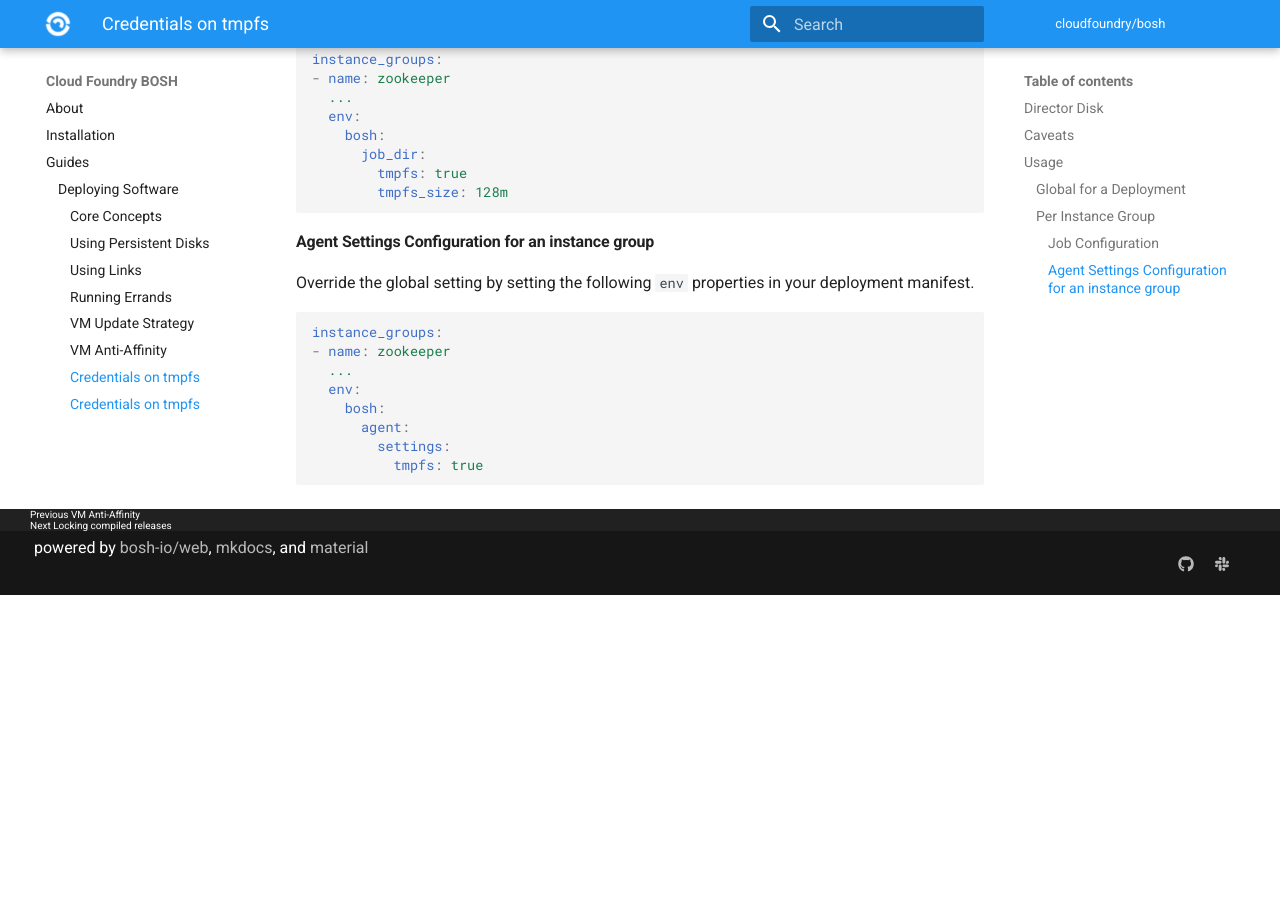
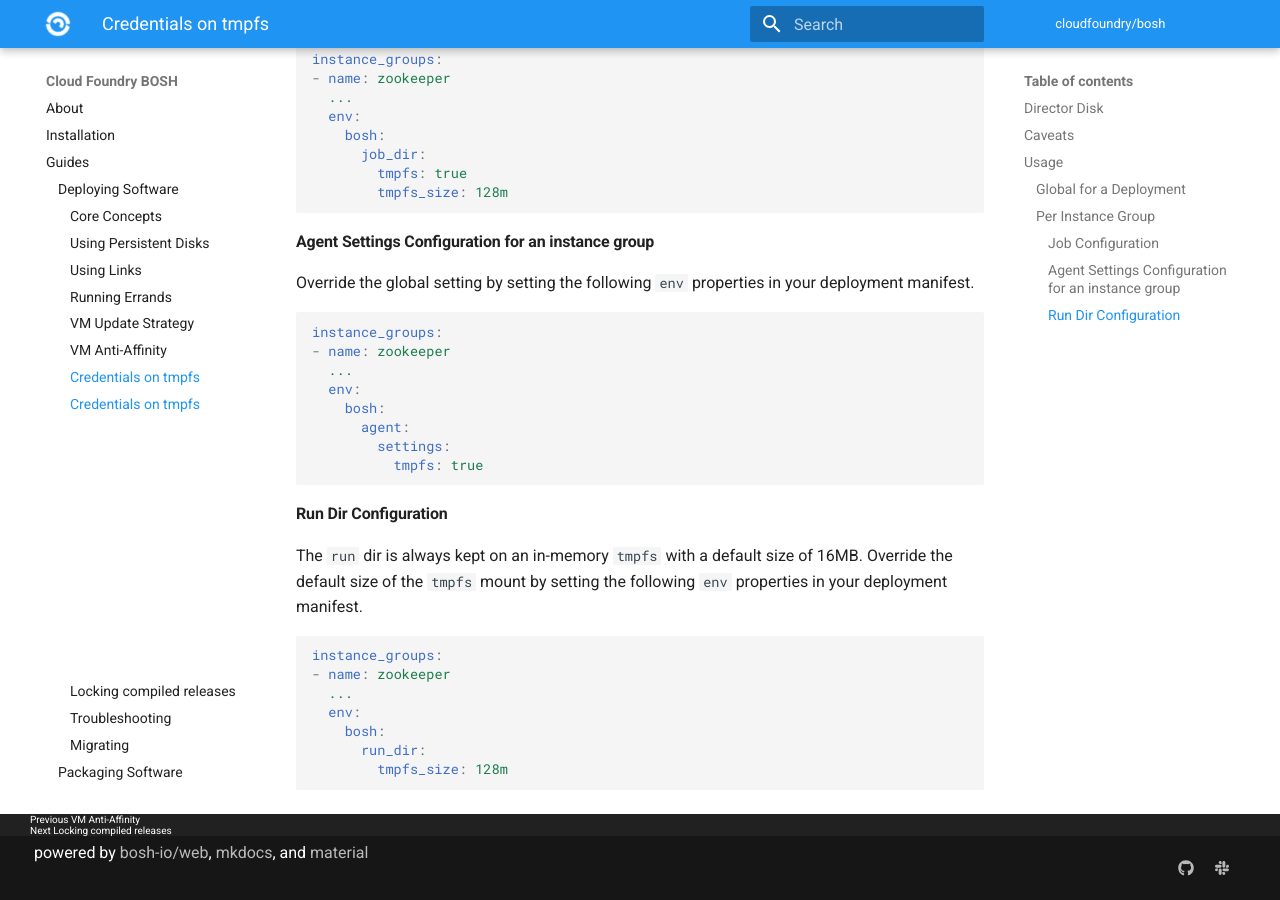
Before and after one commit to cloudfoundry/docs-bosh, an MkDocs documentation site: the page built from content/creds-tmpfs.md, in a window 1280 px wide and 900 px high, scrolled down 1858 px. Built offline with MkDocs 1.6.1 and Material for MkDocs 9.7.7, drawn with Linux system fonts in a browser that asks for light colours; old or Windows-style settings are respelled for this version of MkDocs; before the commit the page ends 2453 px from its top, so only the background shows below that.

Commit message:
Add Run dir tmpfs config docs
Looking into the agent code for [run dir
configuration](https://github.com/cloudfoundry/bosh-agent/blob/7be6aae979945918aff27cf134708238f073da04/platform/linux_platform.go#L850-L880)
it is always placed on a tmpfs mount with a default size of 16MB. This
is not reflected in our docs.

Fixes: #794

````diff
--- a/content/creds-tmpfs.md
+++ b/content/creds-tmpfs.md
@@ -106,3 +106,16 @@ instance_groups:
         settings:
           tmpfs: true
 ```
+#### Run Dir Configuration
+
+The `run` dir is always kept on an in-memory `tmpfs` with a default size of 16MB. Override the default size of the `tmpfs` mount by setting the following `env` properties in your deployment manifest.
+
+```yaml
+instance_groups:
+- name: zookeeper
+  ...
+  env:
+    bosh:
+      run_dir:
+        tmpfs_size: 128m
+```
````
